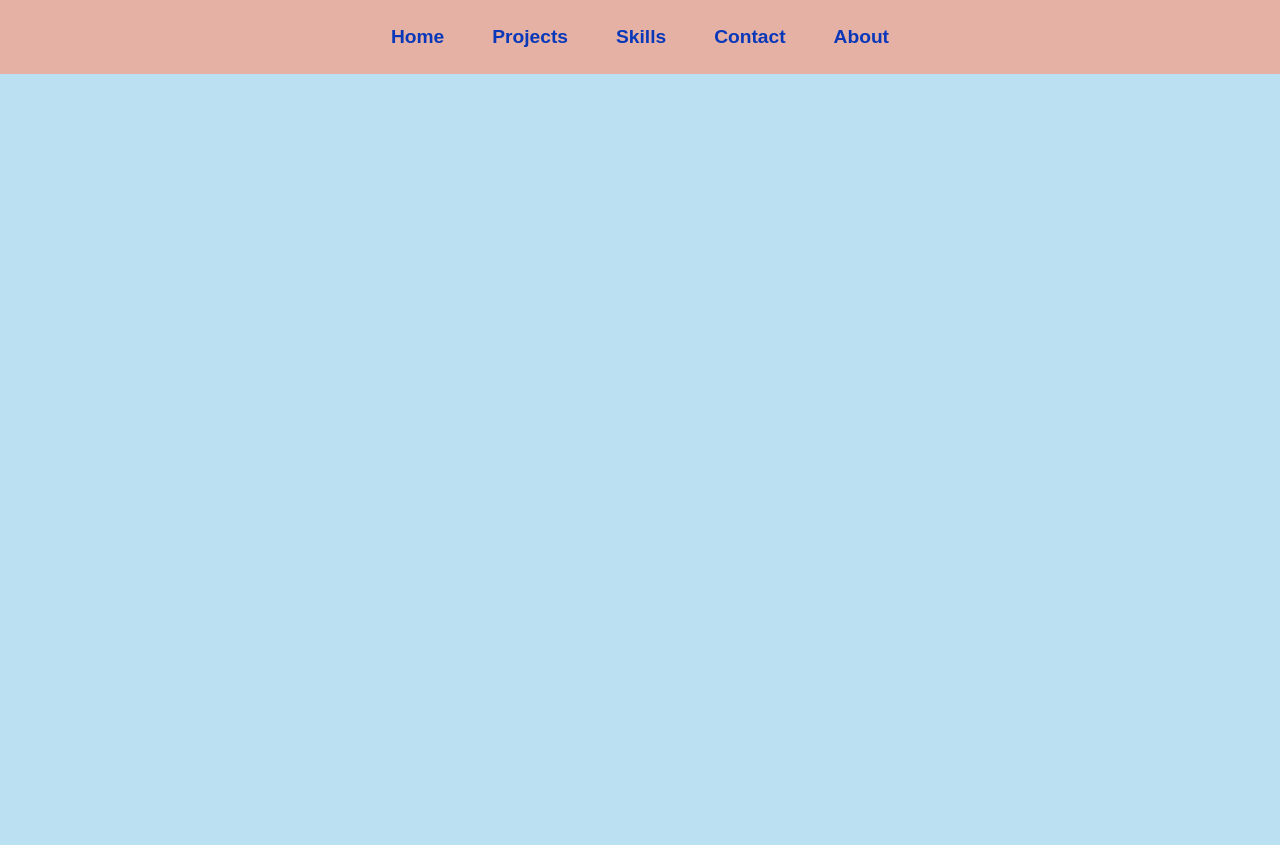
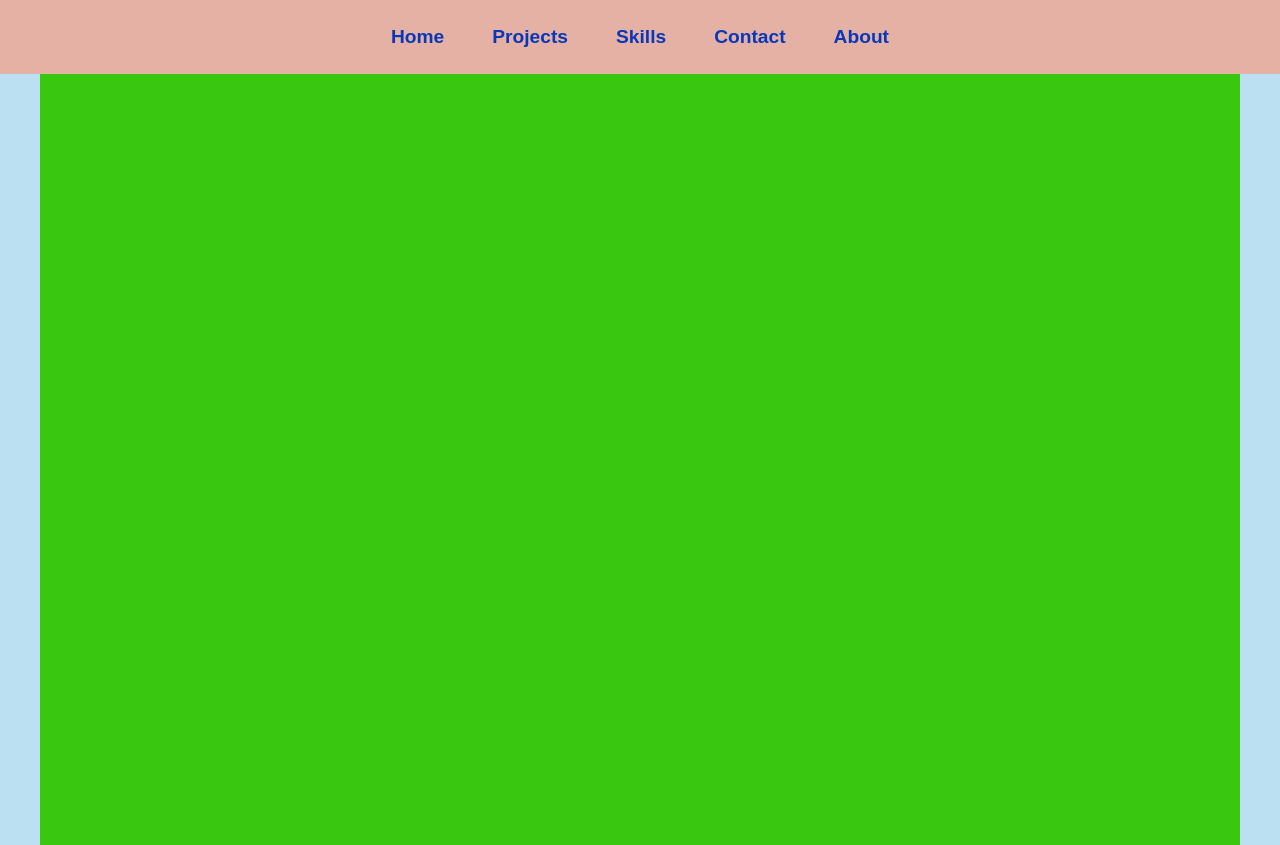
Before and after one commit to Chinodev411/scratch-portfolio, a React (Create React App) app: page /about in a window 1280 px wide. Built offline with nearby package versions, Linux system fonts and the light colour scheme; a web font is replaced by a local one.

Commit message:
Pages-updated

```diff
--- a/src/App.css
+++ b/src/App.css
@@ -67,7 +67,7 @@ a {
 .HomeDivContainer{
   display: grid;
   /* margin-right: 0.2rem; */
-  background-color: rgb(250, 249, 247);
+  background-color: rgb(233, 187, 96);
   border: 0px solid white;
   max-width: 1200px;
   /* margin-top: 10rem; */
@@ -198,3 +198,81 @@ a {
   padding: 5px;
   background-color: rgb(250, 248, 248);
 }
+
+/* PROJECTS CSS STYLESHEET */
+
+
+.Div2Projects{
+  border: 2px solid black;
+  background-color: rgb(163, 146, 121);
+  display: grid;
+  /* margin-right: 0.2rem; */
+  /* background-color: rgb(233, 187, 96); */
+  border: 0px solid white;
+  max-width: 1200px;
+  /* margin-top: 10rem; */
+  /* margin-left: 0.2rem; */
+  height: 845px;
+  margin: auto;
+}
+
+
+
+
+
+
+/* SKILLS CSS STYLESHEET */
+
+.Div2Skills{
+  border: 2px solid black;
+  background-color: rgb(43, 43, 185);
+  display: grid;
+  /* margin-right: 0.2rem; */
+  /* background-color: rgb(233, 187, 96); */
+  border: 0px solid white;
+  max-width: 1200px;
+  /* margin-top: 10rem; */
+  /* margin-left: 0.2rem; */
+  height: 845px;
+  margin: auto;
+}
+
+
+
+
+/* CONTACT CSS STYLESHEET */
+
+.Div2Contact {
+  border: 2px solid black;
+  background-color: rgb(214, 24, 231);
+  display: grid;
+  /* margin-right: 0.2rem; */
+  /* background-color: rgb(233, 187, 96); */
+  border: 0px solid white;
+  max-width: 1200px;
+  /* margin-top: 10rem; */
+  /* margin-left: 0.2rem; */
+  height: 845px;
+  margin: auto;
+
+}
+
+
+
+
+
+/* ABOUT CSS STYLESHEET */
+
+.Div2About {
+  border: 2px solid black;
+  background-color: rgb(58, 199, 16);
+  display: grid;
+  /* margin-right: 0.2rem; */
+  /* background-color: rgb(233, 187, 96); */
+  border: 0px solid white;
+  max-width: 1200px;
+  /* margin-top: 10rem; */
+  /* margin-left: 0.2rem; */
+  height: 845px;
+  margin: auto;
+}
--- a/src/Pages/About.js
+++ b/src/Pages/About.js
@@ -1,9 +1,10 @@
 import React from 'react'
+import '../App.css';
 
 const About = () => {
   return (
-    <div className="HomeDivContainer">
-      <h1 className="h1-text">Hello from About</h1>
+    <div className="Div2About">
+      {/* <div className="Div2About"> </div> */}
     </div>
   )
 }
--- a/src/Pages/Contact.js
+++ b/src/Pages/Contact.js
@@ -1,9 +1,10 @@
 import React from 'react'
+import '../App.css';
 
 const Contact = () => {
   return (
-    <div className="HomeDivContainer">
-      <h1 className="h1-text">Hello from contact</h1>
+    <div className="Div2Contact">
+      {/* <div className="Div2Contact"> </div> */}
     </div>
 
   )
--- a/src/Pages/Projects.js
+++ b/src/Pages/Projects.js
@@ -1,10 +1,11 @@
 import React from 'react';
+import '../App.css';
 
 
 const Projects = () => {
   return (
-    <div className="HomeDivContainer">
-      <h1 className="h1-text">Hello from Projects</h1>
+    <div className="Div2Projects">
+      {/* <div className="Div2Projects"> </div> */}
     </div>
 
   )
--- a/src/Pages/Skills.js
+++ b/src/Pages/Skills.js
@@ -1,11 +1,12 @@
 import React from 'react';
+import '../App.css';
 
 
 
 const Skills = () => {
   return (
-    <div className="HomeDivContainer">
-      <h1 className="h1-text">Hello from skills page</h1>
+    <div className="Div2Skills">
+      {/* <div className="Div2Skills"> </div> */}
     </div>
 
   )
```
